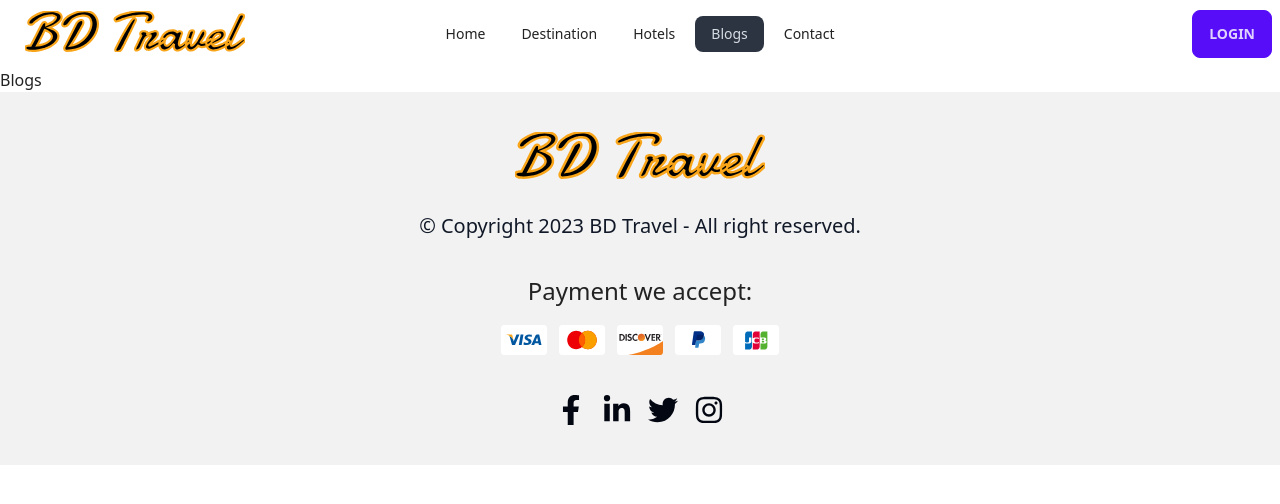
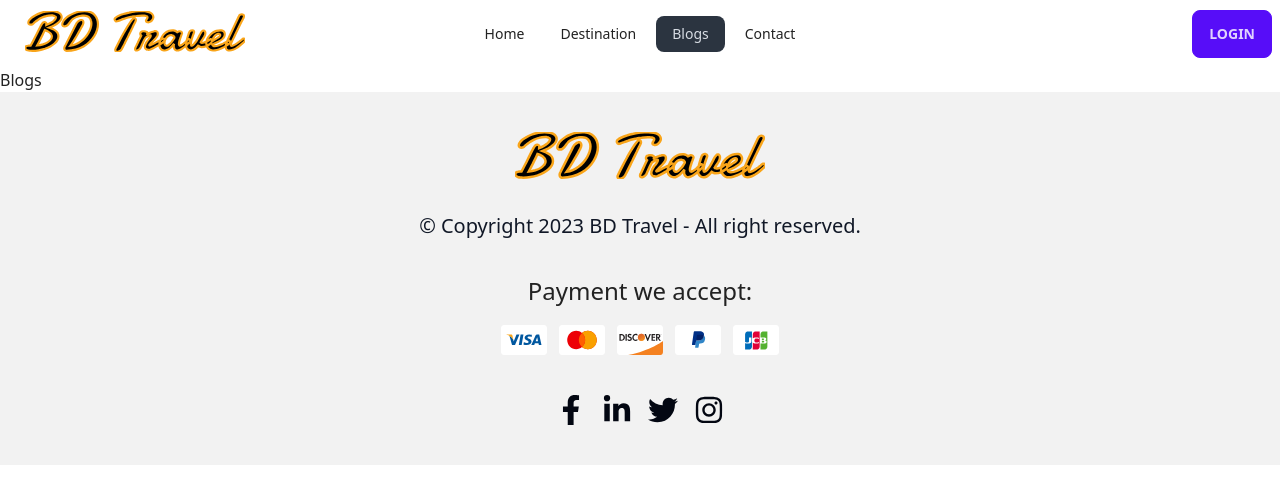
Before and after one commit to abdurrahim5g/bd-travel-client, a React (Vite) app: page /blogs in a window 1280 px wide. Shown: the top 504 px of the page. Built offline with nearby package versions, Linux system fonts and the light colour scheme; no server answers.

Commit message:
Remove hotel route from header

```diff
--- a/src/components/Nav/MainNav.jsx
+++ b/src/components/Nav/MainNav.jsx
@@ -9,9 +9,7 @@ const MainNav = () => {
       <li>
         <NavLink to="/destination">Destination</NavLink>
       </li>
-      <li>
-        <NavLink to="/hotels">Hotels</NavLink>
-      </li>
+
       <li>
         <NavLink to="/blogs">Blogs</NavLink>
       </li>
```
